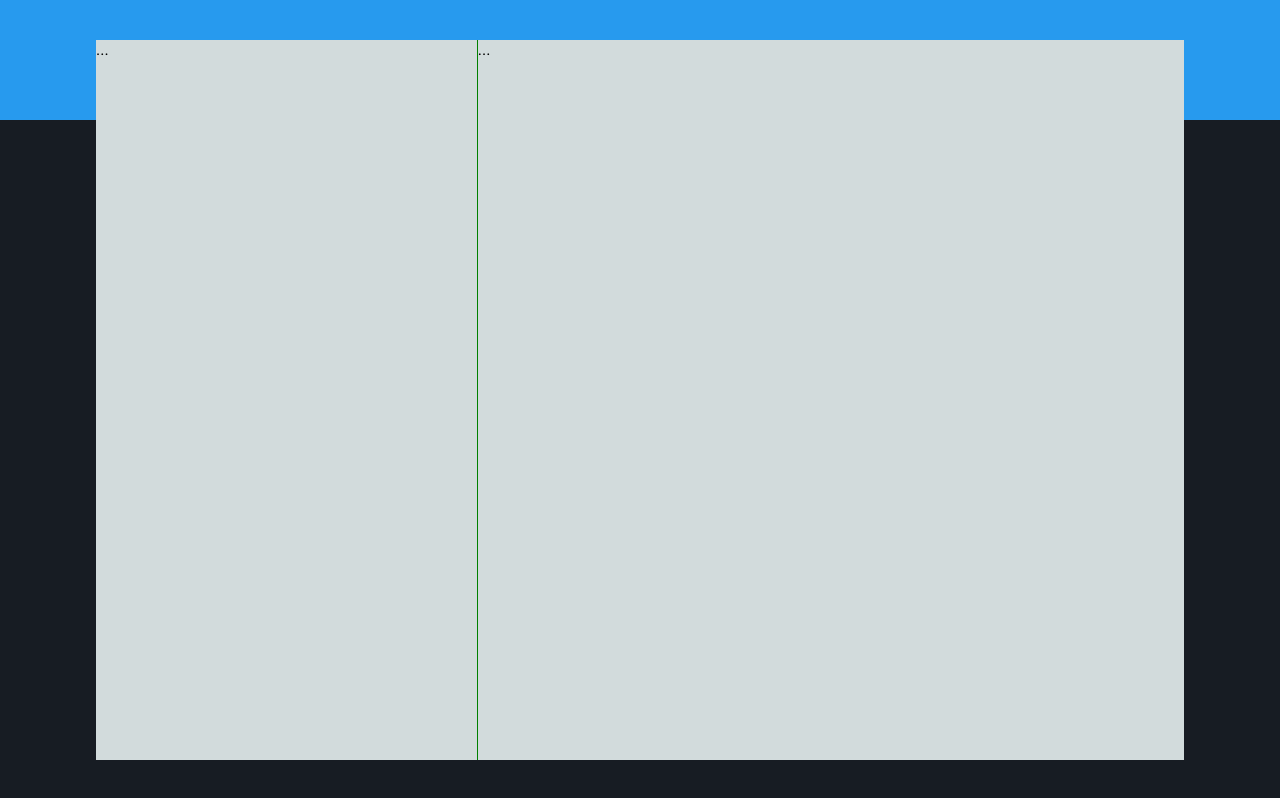
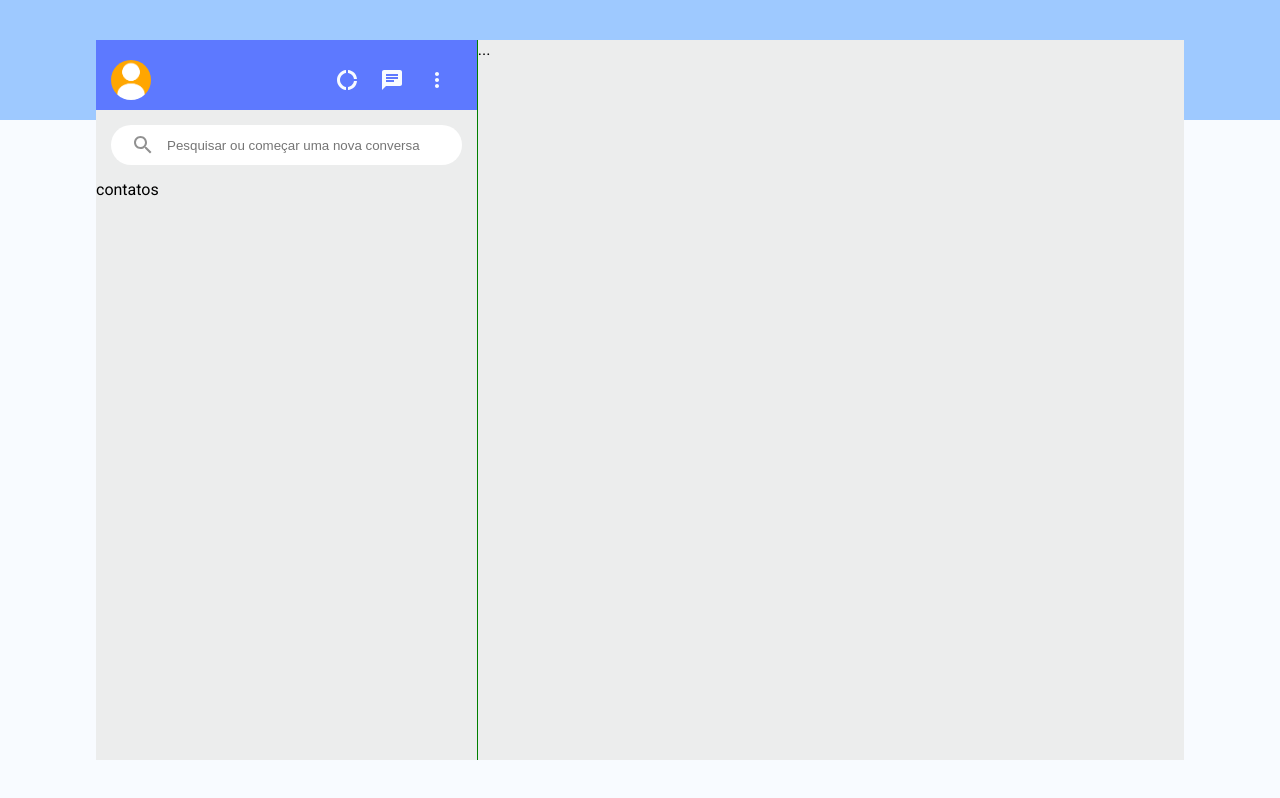
Before and after one commit to Danilo-Silverio/We-Talk, a React (Create React App) app: page / in a window 1280 px wide. Built offline with nearby package versions, Linux system fonts and the light colour scheme.

Commit message:
Design do aplicativo de Bate-Papo

```diff
--- a/package.json
+++ b/package.json
@@ -3,8 +3,12 @@
   "version": "0.1.0",
   "private": true,
   "dependencies": {
+    "@emotion/react": "^11.9.3",
+    "@emotion/styled": "^11.9.3",
     "@material-ui/core": "^4.12.4",
     "@material-ui/icons": "^4.11.3",
+    "@mui/icons-material": "^5.8.4",
+    "@mui/material": "^5.8.4",
     "@testing-library/jest-dom": "^5.16.4",
     "@testing-library/react": "^13.3.0",
     "@testing-library/user-event": "^13.5.0",
--- a/src/assets/styles/Home/HomeStyle.js
+++ b/src/assets/styles/Home/HomeStyle.js
@@ -1,32 +1,84 @@
 import styled from "styled-components";
+import { primaryBlue, secondaryBlue, secondaryColor } from "../../../constants/colors";
 
-// BACKGROUND PAGE
+// BACKGROUND PAGE----------------------------------------------------------------
 export const PageContent = styled.div`
     display: flex;
     align-items: center;
     justify-content: center;
     height: 100vh;
     width: 100vw;
-    background-image: linear-gradient(to bottom, #279aee 15%, #171c23 10%);
+    background-image: linear-gradient(to bottom, ${secondaryBlue} 15%, ${secondaryColor} 10%);
 `;
 
-// CHAT APP WINDOW
+// CHAT APP WINDOW----------------------------------------------------------------
 export const ChatApp = styled.div`
     display: flex;
     height: 90vh;
     width: 85vw;
-    background-color: #D2DBDC;
+    background-color: #eceded;
 `;
 
-// CHAT APP WINDOW -> SIDEBAR
+// CHAT APP WINDOW -> SIDEBAR----------------------------------------------------------------
 export const Sidebar = styled.div`
     display: flex;
     flex-direction: column;
     width: 35%;
     max-width: 400px;
     border-right: 1px solid green;
-
 `;
 
-// CHAT APP WINDOW -> CONTENT
+// (SIDEBAR HEADER)
+export const SidebarHeader = styled.header`
+    display: flex;
+    align-items: center;
+    justify-content: space-between;
+    height: 60px;
+    padding: 10px 15px 0 15px;
+    background-color: ${primaryBlue};
+    img{
+        height: 40px;
+        width: 40px;
+        border-radius: 50%;
+        cursor: pointer;
+    }
+`;
+
+export const SidebarHeaderButtons = styled.div`
+    display: flex;
+`;
+
+export const SidebarHeaderButton = styled.button`
+    display: flex;
+    align-items: center;
+    justify-content: center;
+    height: 40px;
+    width: 40px;
+    margin-right: 5px;
+    border: none;
+    border-radius: 20px;
+    background-color: transparent;
+    cursor: pointer;
+`;
+
+// (SIDEBAR SEARCH)
+export const SidebarSearch = styled.div`
+    padding: 15px 15px;
+    div{
+        display: flex;
+        align-items: center;
+        height: 40px;
+        padding: 0 20px;
+        border-radius: 20px;
+        background-color: #fff;
+        input{
+            flex: 1;
+            border: 0;
+            outline: 0;
+            background-color: transparent;
+            margin-left: 10px;
+        }
+    }
+`;
+// CHAT APP WINDOW -> CONTENT----------------------------------------------------------------
 export const ContentApp = styled.div``;
--- /dev/null
+++ b/src/constants/colors.js
@@ -0,0 +1,5 @@
+export const mainBlue = "#3461ff";
+export const primaryBlue = "#5d79ff";
+export const secondaryBlue = "#9ec9ff";
+export const tertiaryBlue = "#ccdeff";
+export const secondaryColor = "#f8fbff";
--- a/src/pages/Home/HomePage.jsx
+++ b/src/pages/Home/HomePage.jsx
@@ -1,11 +1,44 @@
 import React from "react";
-import { ChatApp, ContentApp, PageContent, Sidebar } from "../../assets/styles/Home/HomeStyle";
+
+// (STYLED-COMPONENTS)
+import { ChatApp, ContentApp, PageContent, Sidebar, SidebarHeader, SidebarHeaderButton, SidebarHeaderButtons, SidebarSearch } from "../../assets/styles/Home/HomeStyle";
+
+// (IMAGES)
+import AvatarIcon from "../../assets/images/avatar-icon.png";
+
+// (MATERIAL UI)
+import DonutLargeIcon from '@mui/icons-material/DonutLarge';
+import ChatIcon from '@mui/icons-material/Chat';
+import MoreVertIcon from '@mui/icons-material/MoreVert';
+import SearchIcon from '@mui/icons-material/Search';
 
 const HomePage = () => {
     return (
         <PageContent>
             <ChatApp>
-                <Sidebar>...</Sidebar>
+                <Sidebar>
+                    <SidebarHeader>
+                        <img src={AvatarIcon} alt="Avatar Icon"/>
+                        <SidebarHeaderButtons>
+                            <SidebarHeaderButton>
+                                <DonutLargeIcon style={{color: "#f8fbff"}}/>
+                            </SidebarHeaderButton>
+                            <SidebarHeaderButton>
+                                <ChatIcon style={{color: "#f8fbff"}}/>
+                            </SidebarHeaderButton>
+                            <SidebarHeaderButton>
+                                <MoreVertIcon style={{color: "#f8fbff"}}/>
+                            </SidebarHeaderButton>
+                        </SidebarHeaderButtons>
+                    </SidebarHeader>
+                    <SidebarSearch>
+                        <div>
+                            <SearchIcon style={{color: "#919191"}}/>
+                            <input type="search" placeholder="Pesquisar ou começar uma nova conversa" />
+                        </div>
+                    </SidebarSearch>
+                    <div>contatos</div>
+                </Sidebar>
                 <ContentApp>...</ContentApp>
             </ChatApp>
         </PageContent>
```
Also changed, not shown: src/assets/images/avatar-icon.png (added), 1 other file (tests, documents, lock files or other folders).
